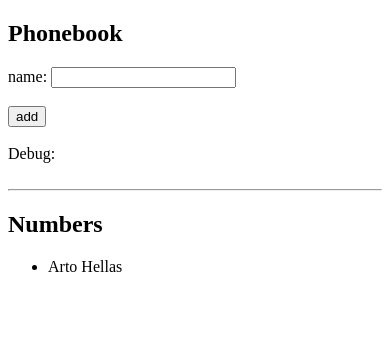
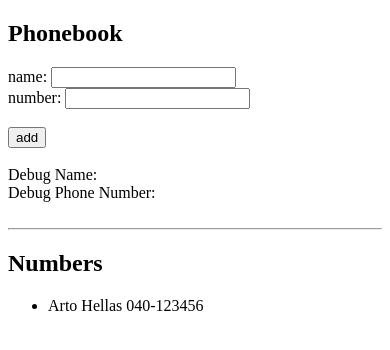
Before and after one commit to ThisIsAntonio/FullStackOpen, a React (Vite) app in the folder Part2/phonebook/: page / in a window 390 px wide. Shown: the top 350 px of the page. Built offline with nearby package versions, Linux system fonts and the light colour scheme.

Commit message:
Finished exercise-2.8, Added phone number input, handlenumberchange, debug and added to list

```diff
--- a/Part2/phonebook/src/App.jsx
+++ b/Part2/phonebook/src/App.jsx
@@ -1,16 +1,23 @@
 import { useState } from 'react'
 
 // Function to display the person
-const Person = ({ person }) => <li>{person.name}</li>
+const Person = ({ person }) => <li>{person.name} {person.number}</li>
 
 const App = () => {
-  const [persons, setPersons] = useState([{ name: 'Arto Hellas' , id: 1}])
+  const [persons, setPersons] = useState([{ name: 'Arto Hellas' , id: 1, number: '040-123456' }])
   const [newName, setNewName] = useState('')
+  const [newNumber, setNewNumber] = useState('')
 
   // Function to handle the name
   const handleNameChange = (event) => {
     console.log(event.target.value)
     setNewName(event.target.value)
+  }
+
+  // Function to handle the number
+  const handleNumberChange = (event) => {
+    console.log(event.target.value)
+    setNewNumber(event.target.value)
   }
 
   // Function to add the person
@@ -28,9 +35,11 @@ const App = () => {
       const personObject = {
         name: newName,
         id: persons.length + 1,
+        number: newNumber
       }
       setPersons(persons.concat(personObject))
       setNewName('')
+      setNewNumber('')
     }
   }
 
@@ -41,18 +50,22 @@ const App = () => {
         <div>
           name: <input value={newName} onChange={handleNameChange}/>
         </div>
+        <div>
+          number: <input value={newNumber} onChange={handleNumberChange}/>
+        </div>
         <br/>
         <div>
           <button type="submit">add</button>
         </div>
       </form>
       <br/>
-      <div>Debug: {newName}</div>
+      <div>Debug Name: {newName}</div>
+      <div>Debug Phone Number: {newNumber}</div>
       <br/>
       <hr/>
       <h2>Numbers</h2>
       <ul>
-        {persons.map(person => <Person key={person.id} person={person} />)}
+        {persons.map(person => <Person key={person.id} person={person}/>)}
       </ul>
     </div>
   )
```
